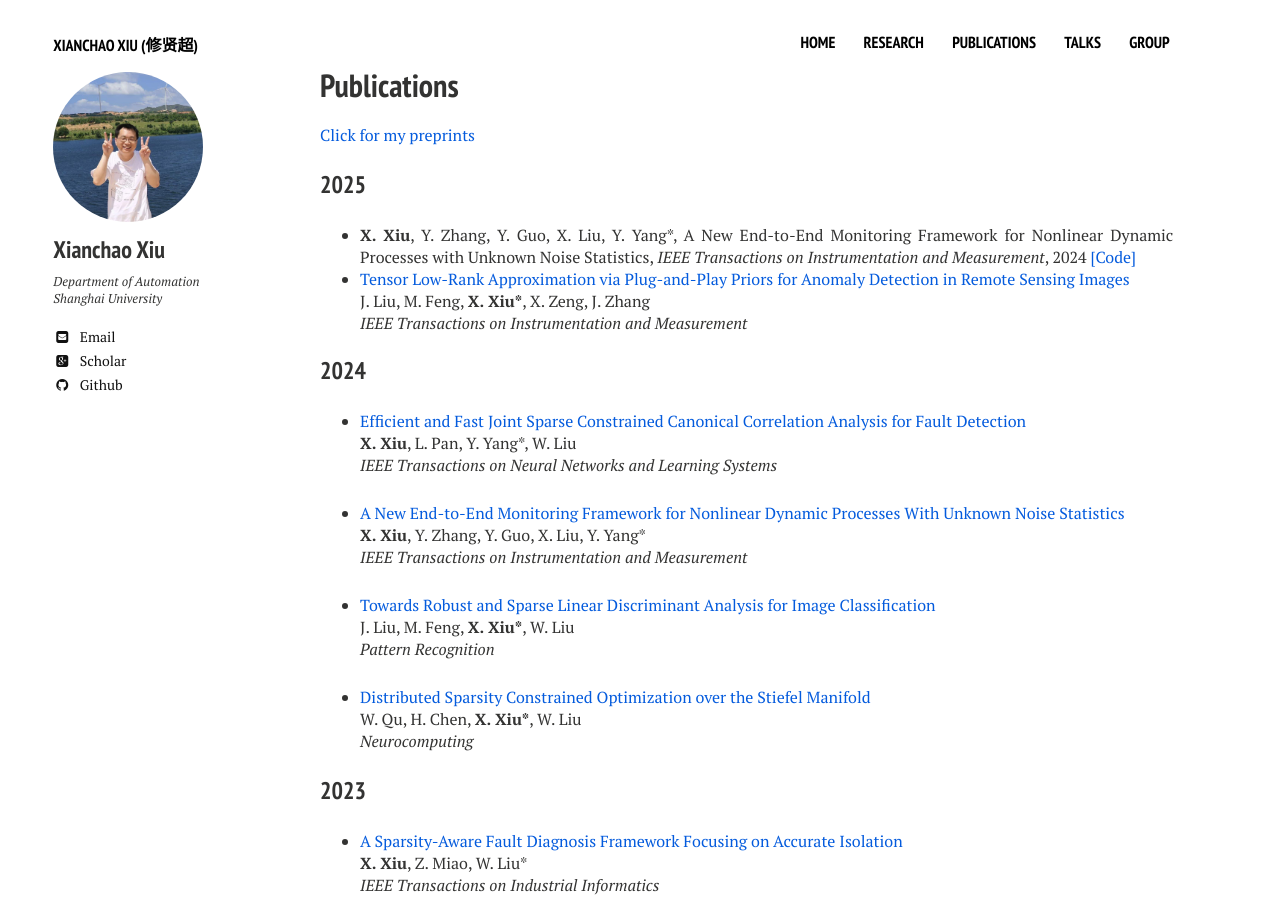
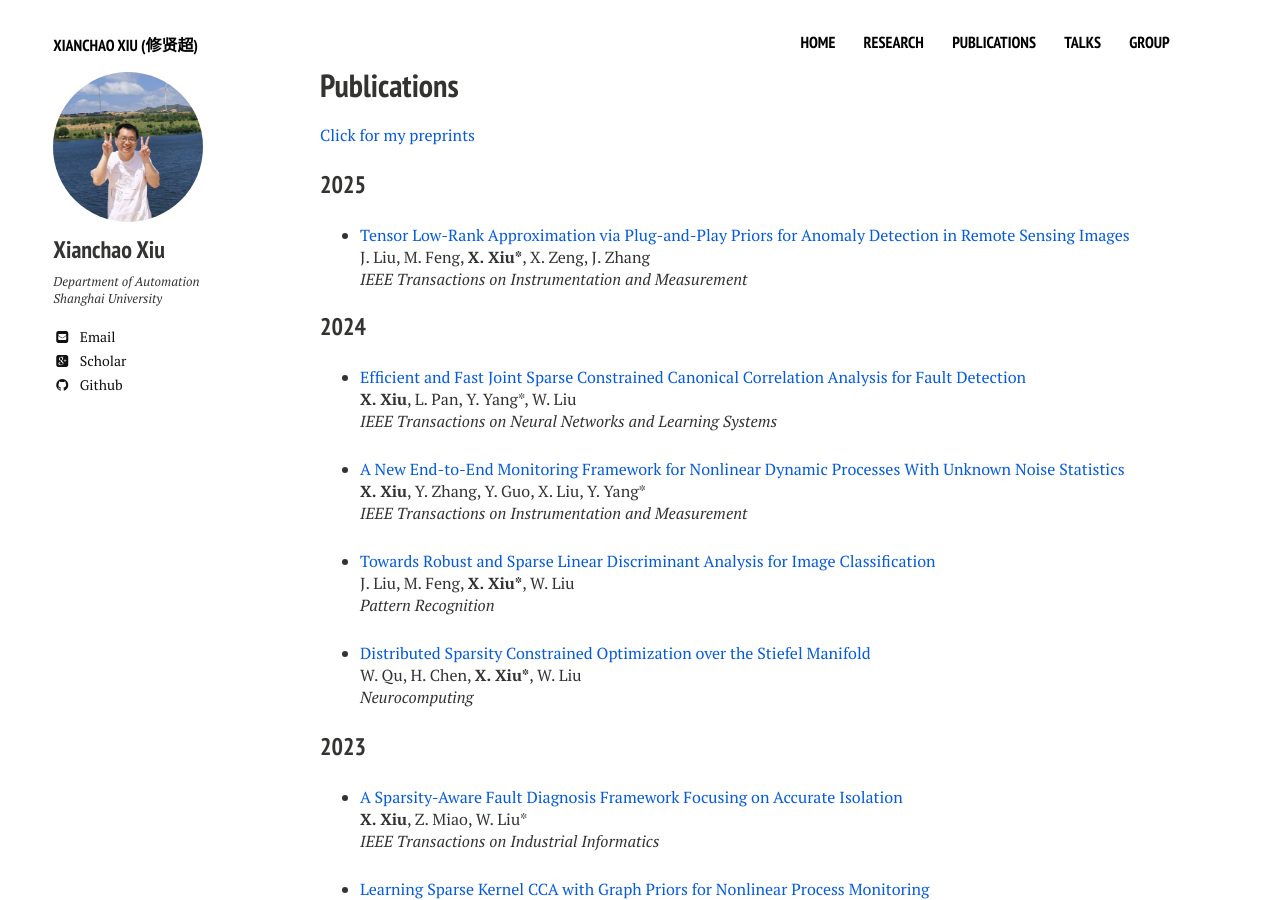
Before and after one commit to xianchaoxiu/xianchaoxiu.github.io, a Jekyll site: the page built from publications/index.md, in a window 1280 px wide and 900 px high. Built offline with Jekyll 4.4.1, drawn with Linux system fonts in a browser that asks for light colours; nearby versions of some CDN libraries.

Commit message:
Update index.md

```diff
--- a/publications/index.md
+++ b/publications/index.md
@@ -12,7 +12,7 @@ share: false
 
 
 ### 2025
-* <b>X. Xiu</b>, Y. Zhang, Y. Guo, X. Liu, Y. Yang*, A New End-to-End Monitoring Framework for Nonlinear Dynamic Processes with Unknown Noise Statistics, <i>IEEE Transactions on Instrumentation and Measurement</i>, 2024 <a href="https://github.com/xianchaoxiu/IEEE_TIM_DRNN" class="textlink" target="_blank">[Code]</a> <br>
+
 * <a href="https://ieeexplore.ieee.org/document/10935754" class="textlink" target="_blank"> Tensor Low-Rank Approximation via Plug-and-Play Priors for Anomaly Detection in Remote Sensing Images </a><br>
 J. Liu, M. Feng, <b>X. Xiu*</b>, X. Zeng, J. Zhang<br>
 <i>IEEE Transactions on Instrumentation and Measurement</i><br>
```
